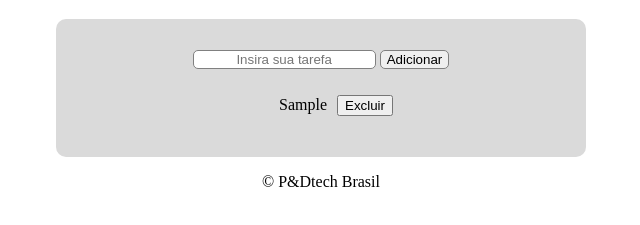
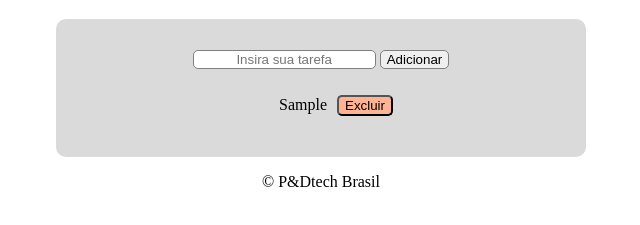
Before and after one commit to hique023/sistema_de_to-do, a plain HTML site: page index.html in a window 1280 px wide. Both pictures are taken after typing "Sample" into the empty fields and a click on the button "Adicionar". Shown: the part 61-286 px from the top of the page, without its empty margins (319-959 px from the left). Drawn offline with Linux system fonts and the light colour scheme.

Commit message:
Alterado cor do botão excluir

```diff
--- a/styles/styles.css
+++ b/styles/styles.css
@@ -28,8 +28,10 @@ input:hover {
 
 button {
     margin: 10px;
+    background-color: #FFB395;
+    border-radius: 5px;
 }
 
 li {
-    list-style-type: none
+    list-style-type: none;
 }
```
